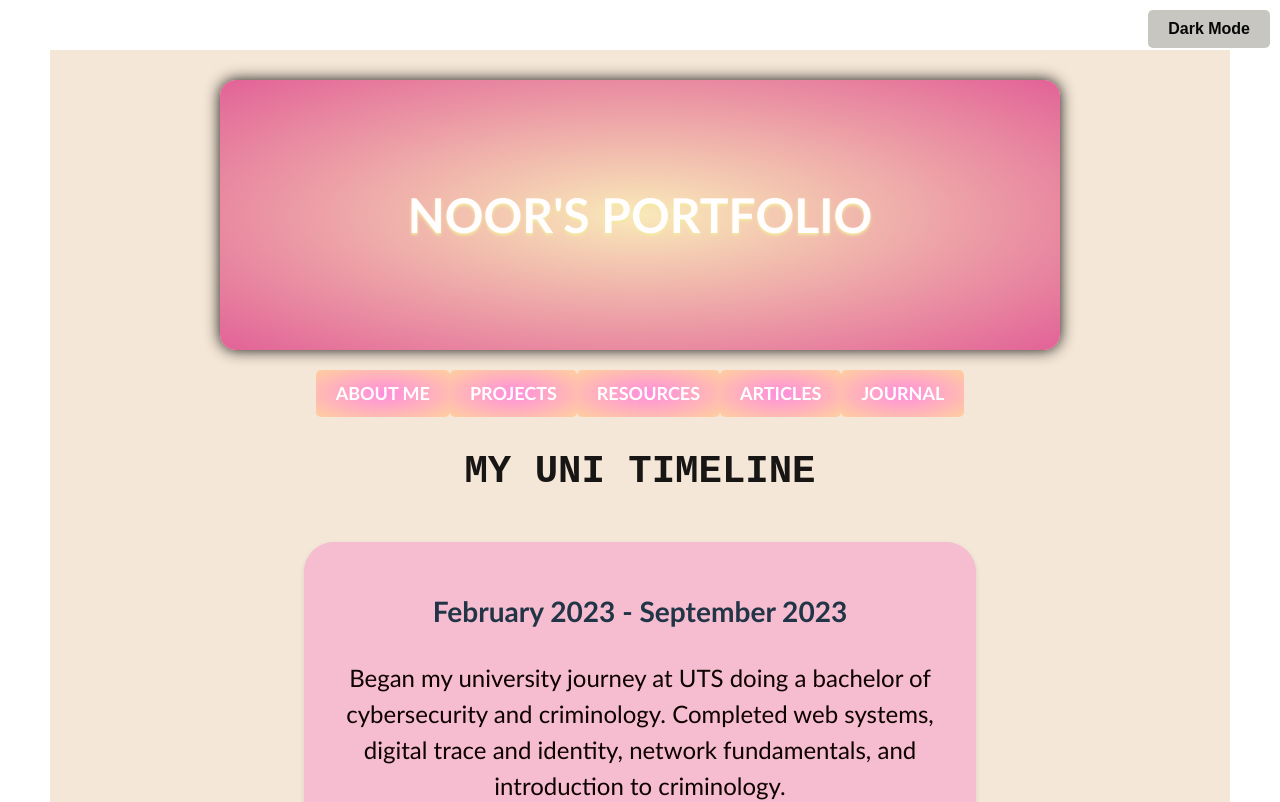
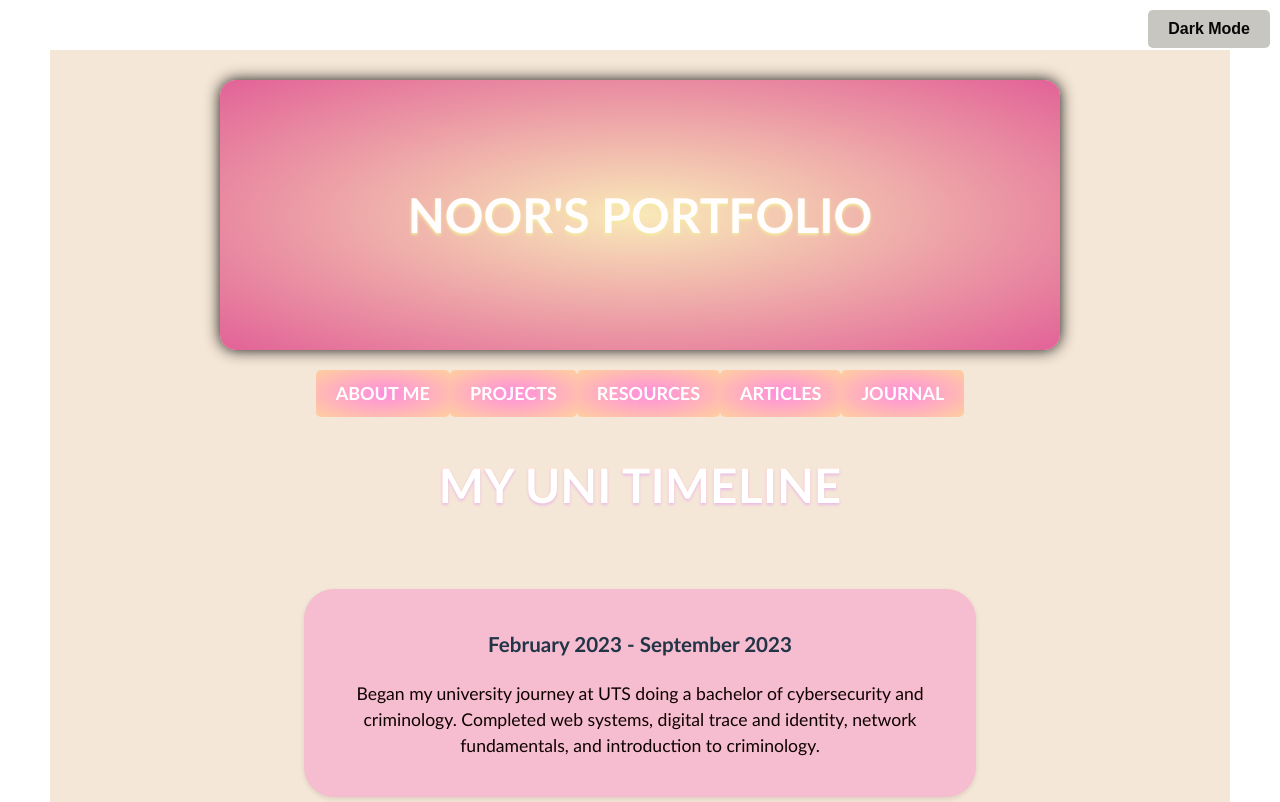
Before and after one commit to noorbabar/noorportfolio, a React (Vite) app in the folder Noorportfolio/frontend/: page /journal in a window 1280 px wide. Shown: the top 802 px of the page. Built offline with nearby package versions, Linux system fonts and the light colour scheme.

Commit message:
edited css to make it look a little nicer

```diff
--- a/Noorportfolio/frontend/src/App.css
+++ b/Noorportfolio/frontend/src/App.css
@@ -1,7 +1,7 @@
 body {
   background-color: rgb(245, 231, 215);
   font-family: Trebuchet MS;
-  font-size: 150%;
+  font-size: 110%;
   padding: 30px;
   margin: 50px;
   text-align: center;
@@ -93,6 +93,22 @@ h1 {
   margin-bottom: 20px;
 }
 
+h2 {
+  font-family: 'Trebuchet MS', sans-serif;
+  font-size: large;
+  font-weight: bold;
+  text-align: center;
+  color: #f4f1f2;
+  background: linear-gradient(135deg, #ff7e5f, #fe7b7b);
+  -webkit-background-clip: text;
+  background-clip: text;
+  text-shadow: 0 2px 3px hsl(333, 42%, 52%);
+}
+
+h2:hover {
+  transform: translateY(-2px);
+  text-shadow: 0 4px 6px rgba(20, 12, 6, 0.637);
+}
 p {
   color: rgb(14, 1, 1);
   font-family: Trebuchet MS;
--- a/Noorportfolio/frontend/src/components/About.jsx
+++ b/Noorportfolio/frontend/src/components/About.jsx
@@ -79,8 +79,6 @@ const About = () => {
         I'm currently majoring in Security Engineering at UNSW, aspiring to
         become a cybersecurity Engineer, Analyst or Penetration Tester who
         safeguards the digital world.
-      </p>
-      <p>
         My passion lies in programming and creating innovative solutions that
         prioritise security and functionality. I’m driven by problem-solving and
         constantly exploring ways to grow as both a learner and a creator.
@@ -101,7 +99,7 @@ const About = () => {
 
       {showFunFacts && (
         <div className="fun-facts-section">
-          <h2>Fun Facts</h2>
+        <h1 className="about-me-heading">FUN FACTS</h1>
           <table>
             <tbody>
               <tr>
@@ -127,7 +125,7 @@ const About = () => {
             </tbody>
           </table>
 
-          <h3>THIS IS MY CAT MILO</h3>
+          <h2>THIS IS MY CAT MILO</h2>
           <Slider {...sliderSettings}>
             {catMedia.map((item, index) => (
               <div key={index} className="media-container">
--- a/Noorportfolio/frontend/src/components/Journal.jsx
+++ b/Noorportfolio/frontend/src/components/Journal.jsx
@@ -15,7 +15,7 @@ const Journal = () => {
 
   return (
     <div>
-      <h1>MY UNI TIMELINE</h1>
+      <h2 className="about-me-heading">MY UNI TIMELINE</h2>
       <section className="timeline">
         <div className="timeline-event">
           <h3>February 2023 - September 2023</h3>
--- a/Noorportfolio/frontend/src/components/Projects.jsx
+++ b/Noorportfolio/frontend/src/components/Projects.jsx
@@ -2,7 +2,7 @@ import React from "react";
 
 const Projects = () => (
   <section>
-    <h1 className="projects-heading">PROJECTS</h1>
+    <h2 className="about-me-heading">PROJECTS</h2>
     <p>WILL FILL THIS IN (SOON)!</p>
   </section>
 );
```
Also changed, not shown: 1 other file (tests, documents, lock files or other folders).
